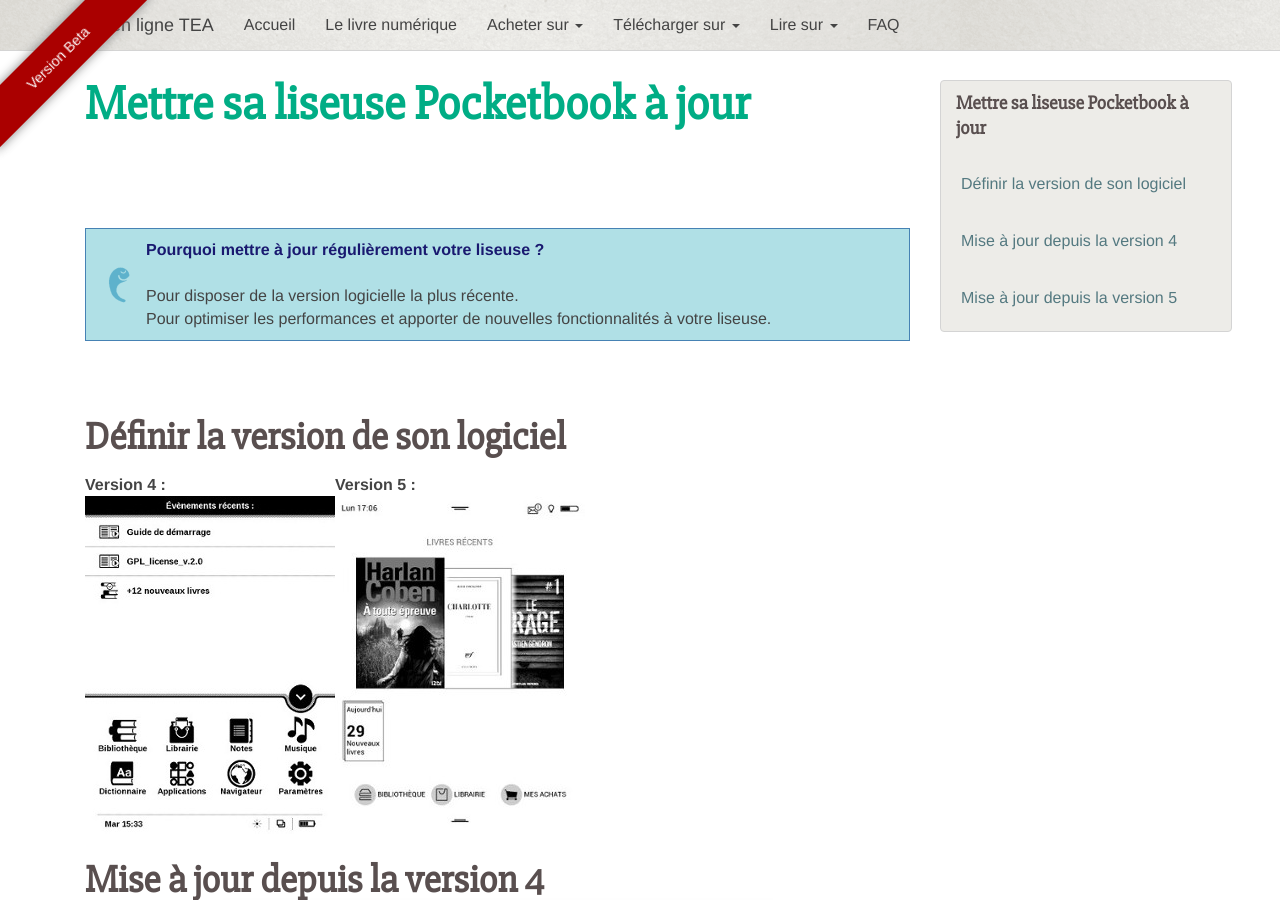
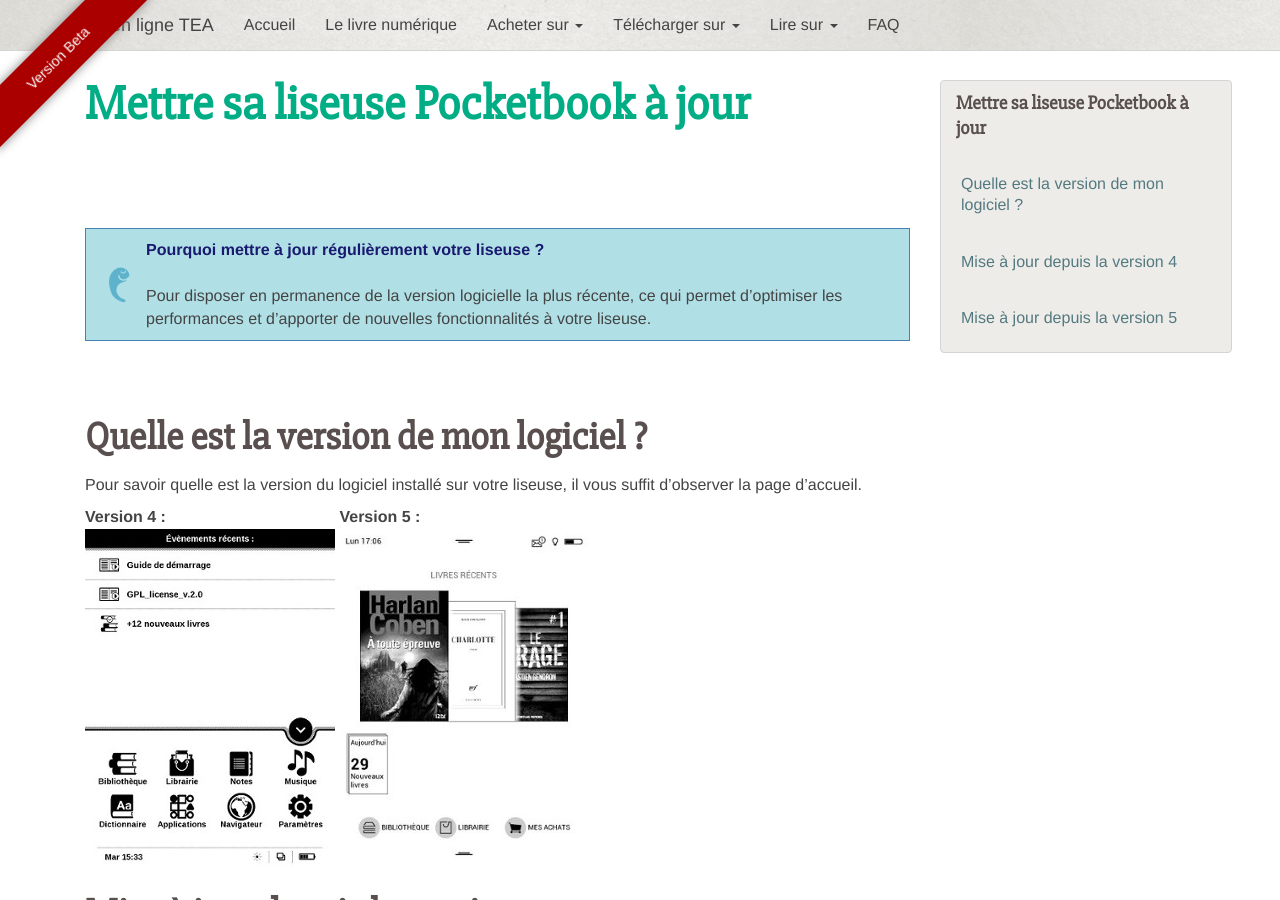
Before and after one commit to TEA-ebook/help-center, a Jekyll site: the page built from _pages/maj.md, in a window 1280 px wide and 900 px high. Built offline with Jekyll 4.4.1, drawn with Linux system fonts in a browser that asks for light colours; nearby versions of some CDN libraries; Markdown is read by kramdown in place of the engine named in the settings.

Commit message:
Update maj.md

```diff
--- a/_pages/maj.md
+++ b/_pages/maj.md
@@ -6,16 +6,17 @@
 
 <p class="protip">
     <span class="title">Pourquoi mettre à jour régulièrement votre liseuse ?</span><br />
-    Pour disposer de la version logicielle la plus récente.<br />
-    Pour optimiser les performances et apporter de nouvelles fonctionnalités à votre liseuse.
+    Pour disposer en permanence de la version logicielle la plus récente, ce qui permet d’optimiser les performances et d’apporter de nouvelles fonctionnalités à votre liseuse.
 </p>
 
-{% include anchor.html id="version-logiciel" label="Définir la version de son logiciel" %}
-##Définir la version de son logiciel
+{% include anchor.html id="version-logiciel" label="Quelle est la version de mon logiciel ?" %}
+##Quelle est la version de mon logiciel ?
 
-Version 4 : | Version 5 :
------------ | -----------
-![](/images/index-info-3.jpg) | ![](/images/index-info-5.jpg)
+Pour savoir quelle est la version du logiciel installé sur votre liseuse, il vous suffit d'observer la page d'accueil.
+
+Version 4 : |   | Version 5 :
+----------- | - | -----------
+![](/images/index-info-3.jpg) |   | ![](/images/index-info-5.jpg)
 
 {% include anchor.html id="maj4" label="Mise à jour depuis la version 4" %}
 ##Mise à jour depuis la version 4
```
